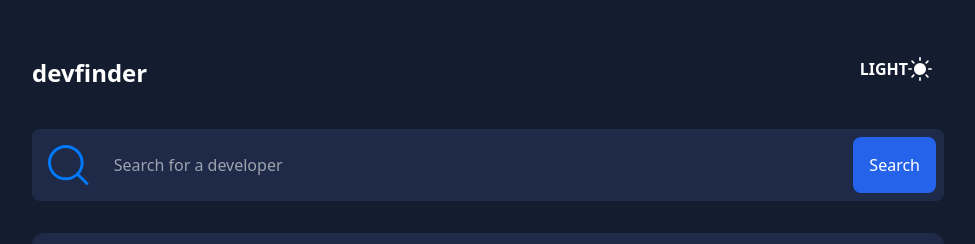
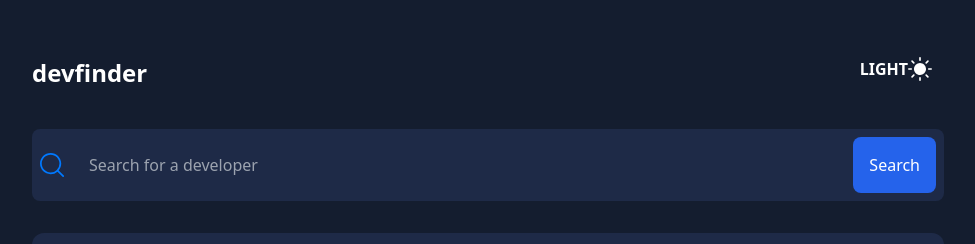
Before and after one commit to MaxAnderberg/devfinder, a React app: page / in a window 1280 px wide. Shown: the part 159-403 px from the top of the page, without its empty margins (152-1127 px from the left). Built offline with nearby package versions, Linux system fonts and the light colour scheme; the HTML template or start-up script is replaced by a standard one.

Commit message:
aligned children in searchbar

```diff
--- a/src/components/SearchBar/SearchBar.tsx
+++ b/src/components/SearchBar/SearchBar.tsx
@@ -4,8 +4,8 @@ const SearchBar = (props:any) => {
 return (
         <div className="flex justify-between bg-[#1E2A47] w-full rounded-lg">
             <form className="flex m-2">
-                <img src={SearchIcon} className='m-2' alt="a magnifyier" />
-                <input className="rounded-lg p-4 border-0 bg-transparent" type="text" placeholder="Search for a developer" />
+                <img src={SearchIcon} className='m-auto' alt="a magnifyier" />
+                <input className="rounded-lg ml-2 p-4 border-0 bg-transparent" type="text" placeholder="Search for a developer" />
             </form>
             <button className="bg-blue-600 p-4 rounded-lg text-white m-2">Search</button>
         </div>
```
